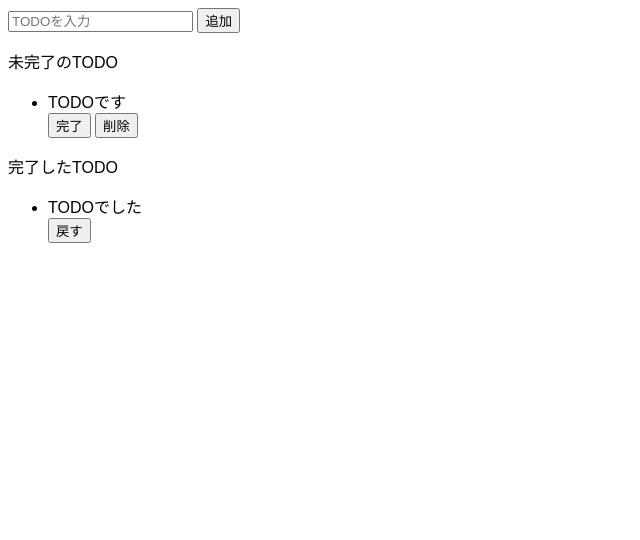
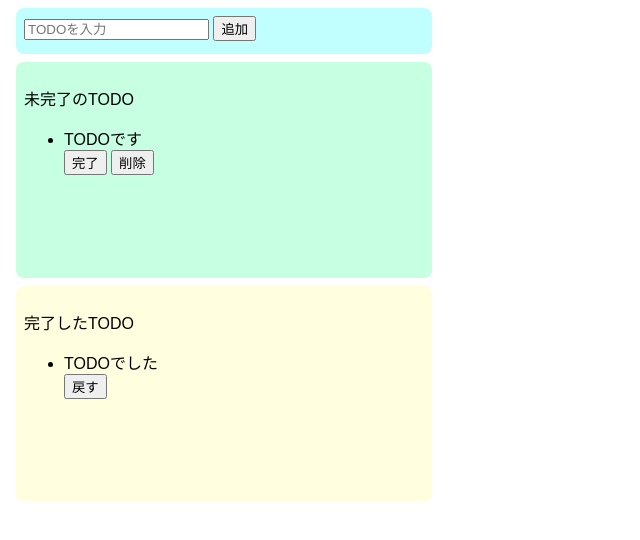
Before and after one commit to gitbarusan/codesandbox-test, a website built with Parcel: page index.html in a window 1280 px wide. Shown: the whole page, without its empty margins (0-640 px from the left). Built offline with nearby package versions, Linux system fonts and the light colour scheme.

Commit message:
css変更　途中

```diff
--- a/index.html
+++ b/index.html
@@ -6,11 +6,11 @@
   </head>
 
   <body>
-    <div>
+    <div class="input-area">
       <input placeholder="TODOを入力" />
       <button>追加</button>
     </div>
-    <div>
+    <div class="incomplete-area">
       <p>未完了のTODO</p>
       <ul>
         <div>
@@ -20,7 +20,7 @@
         </div>
       </ul>
     </div>
-    <div>
+    <div class="complete-area">
       <p>完了したTODO</p>
       <ul>
         <div>
--- a/src/styles.css
+++ b/src/styles.css
@@ -1,3 +1,27 @@
 body {
   font-family: sans-serif;
 }
+.input-area {
+  background-color: #c1ffff;
+  width: 400px;
+  height: 30px;
+  padding: 8px;
+  margin: 8px;
+  border-radius: 8px;
+}
+.incomplete-area {
+  background-color: #c6ffe2;
+  width: 400px;
+  min-height: 200px;
+  padding: 8px;
+  margin: 8px;
+  border-radius: 8px;
+}
+.complete-area {
+  background-color: #ffffe0;
+  width: 400px;
+  min-height: 200px;
+  padding: 8px;
+  margin: 8px;
+  border-radius: 8px;
+}
```
